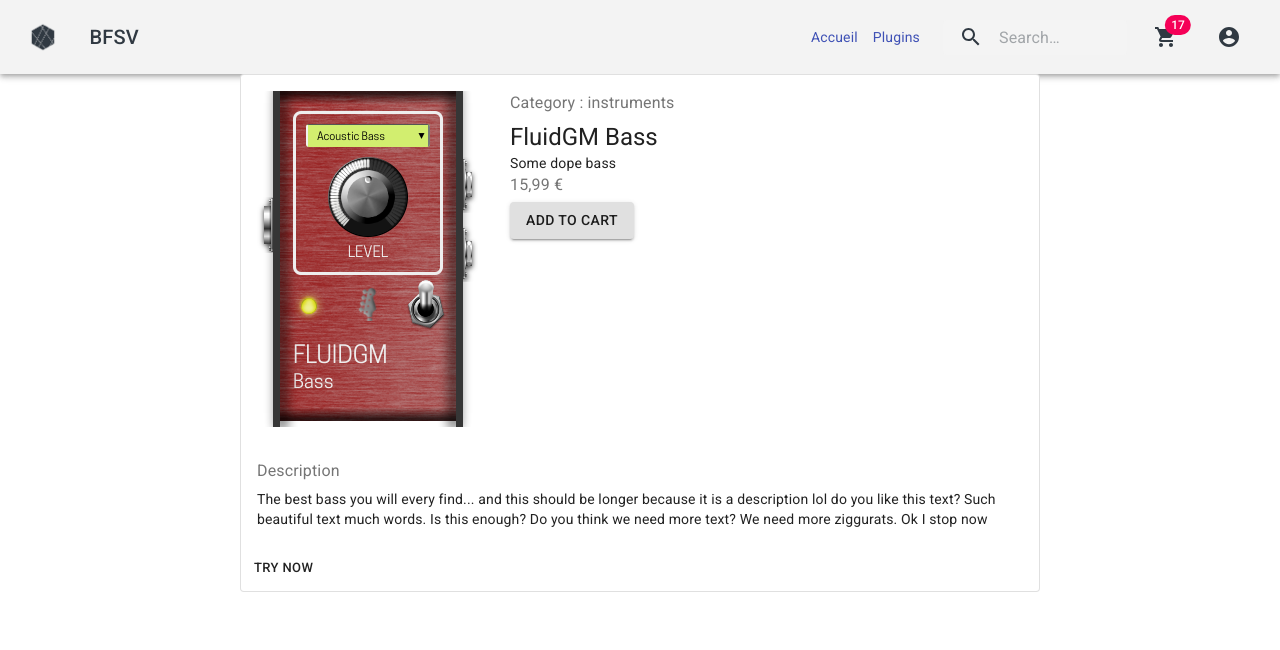
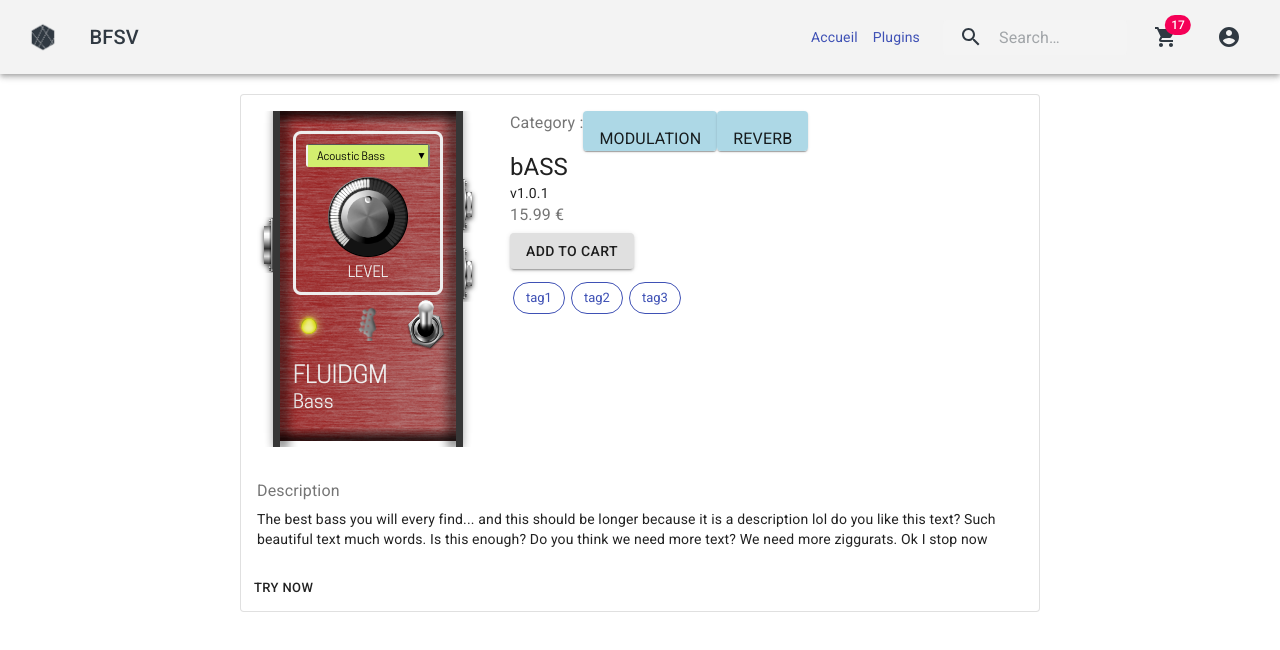
Before and after one commit to salord-f/BFSV, a React (Create React App) app in the folder client/: page /test in a window 1280 px wide. Shown: the top 650 px of the page. Built offline with nearby package versions, Linux system fonts and the light colour scheme.

Commit message:
details uses the same model as DB

```diff
--- a/client/src/pages/Details.jsx
+++ b/client/src/pages/Details.jsx
@@ -8,6 +8,7 @@ import CardContent from '@material-ui/core/CardContent';
 import Button from '@material-ui/core/Button';
 import Typography from '@material-ui/core/Typography';
 import CardMedia from '@material-ui/core/CardMedia';
+import Chip from '@material-ui/core/Chip';
 import '../style/details.scss'
 
 toast.configure({
@@ -15,35 +16,87 @@ toast.configure({
     draggable:false
     });
 
+function CategoryItem(props) {
+    return <Card className="categoryItem1">
+        <CardContent className="categoryItem2">
+            <Typography className="categoryText">{props.item}</Typography>
+        </CardContent>
+    </Card>
+}
+
+function TagItem(props) {
+    return <Chip className="tagItem" color={"primary"} variant={"outlined"} label={props.item}/>
+}
+
 class Details extends Component{
+    constructor(props) {
+        super(props);
 
-    addToCard = (pluginName) => toast.success("Plugin "+pluginName+" added to cart.");
+        let testplugin = {
+            name: "bASS",
+            version: "1.0.1",
+            description: "The best bass you will every find... and this should be longer because it is a description lol do you like this text? Such beautiful text much words. Is this enough? Do you think we need more text? We need more ziggurats. Ok I stop now",
+            author: "FluidGM",
+            image: "bASS.png",
+            //next are optional
+            //codeLink: String,
+            categories: ["MODULATION","REVERB"],
+            tags: ["tag1","tag2","tag3"],
+            //youtubeLink: String,
+            //likes: [String], // user mails
+            //comments: [{type: mongoose.Schema.ObjectId, ref: 'comments'}],
+            /*status: {
+                available: {type: Boolean, default: false},
+                automaticValidation: {type: Boolean, default: false},
+                manualValidation: {type: Boolean, default: false},
+            },*/
+            tryLink: "https://www.google.be/",
+            price: 15.99,
+            zipLocation: "not sure what is supposed to be here",
+        };
+
+        this.state = {
+            plugin : testplugin
+        };
+    }
+
+    componentWillMount() {
+        //TODO:replace testplugin with the real plugin from DB
+    }
+
+    addToCard = () => toast.success("Plugin "+this.state.plugin.name+" added to cart.");
 
     render() {
         return (
             <Card className="card" variant="outlined">
                 <div className="wrapper">
                     <CardContent className="leftCard">
-                        <CardMedia
-                            className="media"
-                            title="Contemplative Reptile">
-                            <img src={require("../assets/images/bASS.png")}/>
+                        <CardMedia className="media">
+                            <img src={require("../assets/images/"+this.state.plugin.image)}/>
                         </CardMedia>
                     </CardContent>
                     <CardContent className="rightCard">
-                        <Typography color="textSecondary" gutterBottom>
-                            Category : instruments
+                        <Typography color="textSecondary" gutterBottom style={{float: "left"}}>
+                            Category :
                         </Typography>
+                        {this.state.plugin.categories.map((item, index) => (
+                            <CategoryItem key={index} item={item} />
+                        ))}
                         <Typography variant="h5" component="h2">
-                            FluidGM Bass
+                            {this.state.plugin.name}
                         </Typography>
                         <Typography variant="body2" component="p">
-                           Some dope bass
+                            {"v"+this.state.plugin.version}
                         </Typography>
                         <Typography className="title" color="textSecondary" gutterBottom>
-                            15,99 €
+                            {this.state.plugin.price+" €"}
                         </Typography>
-                        <Button variant="contained" onClick={() => this.addToCard("FluidGM")}>Add to cart</Button>
+                        <Button variant="contained" onClick={() => this.addToCard()}>Add to cart</Button>
+                        <div style={{marginTop: "10px"}}>
+                            {this.state.plugin.tags.map((item, index) => (
+                                <TagItem key={index} item={item} />
+                            ))}
+                        </div>
                     </CardContent>
                 </div>
                 <CardContent>
@@ -51,14 +104,11 @@ class Details extends Component{
                         Description
                     </Typography>
                     <Typography variant="body2" component="p">
-                        The best bass you will every find... and this should be longer because it is a description lol do you like this text?
-                        Such beautiful text much words.
-                        Is this enough? Do you think we need more text? We need more ziggurats.
-                        Ok I stop now
+                        {this.state.plugin.description}
                     </Typography>
                 </CardContent>
                 <CardActions>
-                    <Button size="small">Try now</Button>
+                    <Button size="small" href={this.state.plugin.tryLink}>Try now</Button>
                 </CardActions>
             </Card>
         );
--- a/client/src/style/details.scss
+++ b/client/src/style/details.scss
@@ -1,4 +1,5 @@
 .card{
+    margin-top: 20px;
     margin-left: auto;
     margin-right: auto;
     width: fit-content;
@@ -34,3 +35,24 @@
     width: fit-content;
     float: right;
 }
+
+.categoryItem1{
+    float: left;
+    height: fit-content;
+    width: fit-content;
+}
+
+.categoryItem2{
+    background-color: lightblue;
+    height: 20px;
+    width: fit-content;
+    text-align: center;
+}
+
+.categoryText{
+    margin-top: 10px;
+}
+
+.tagItem{
+    margin: 3px;
+}
```
